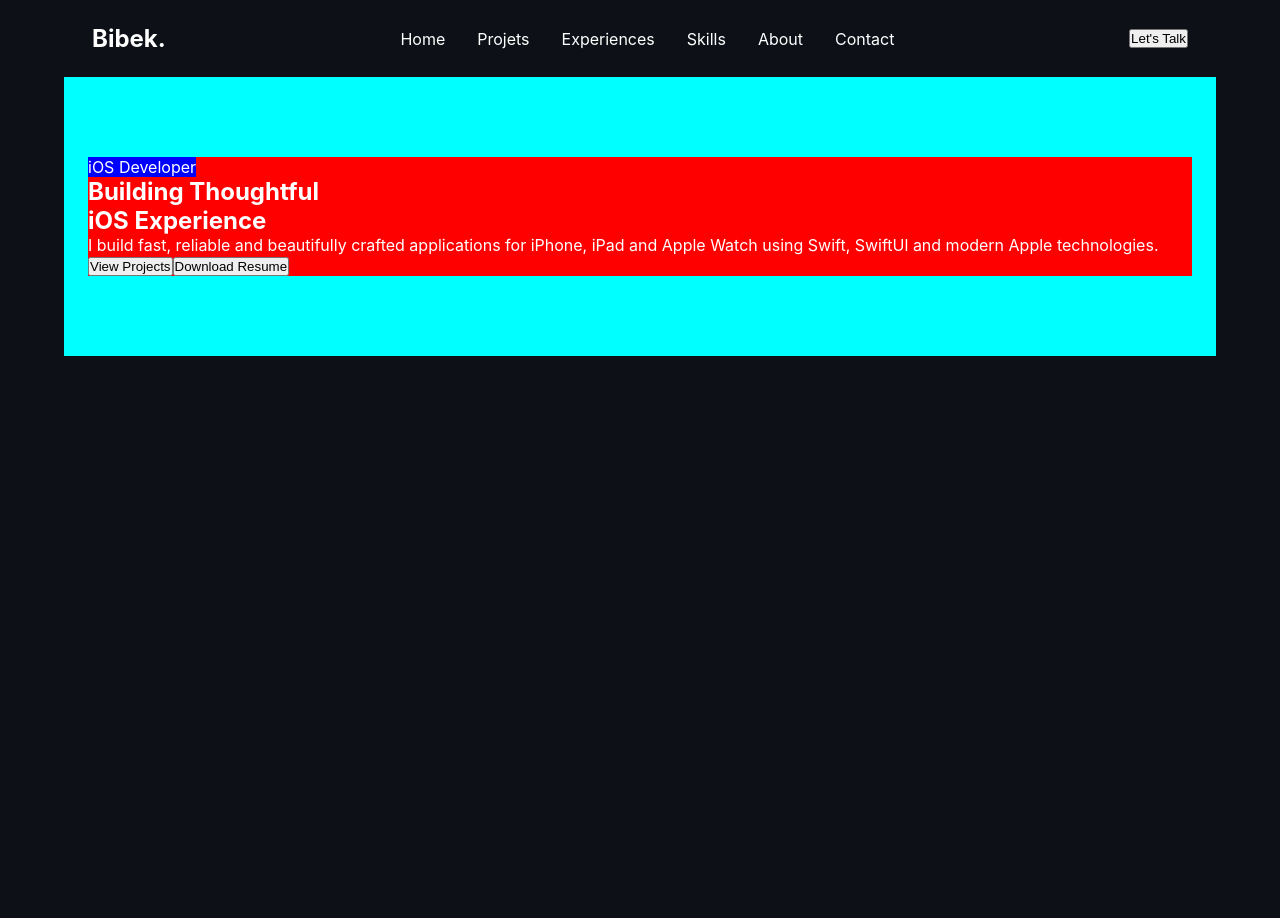
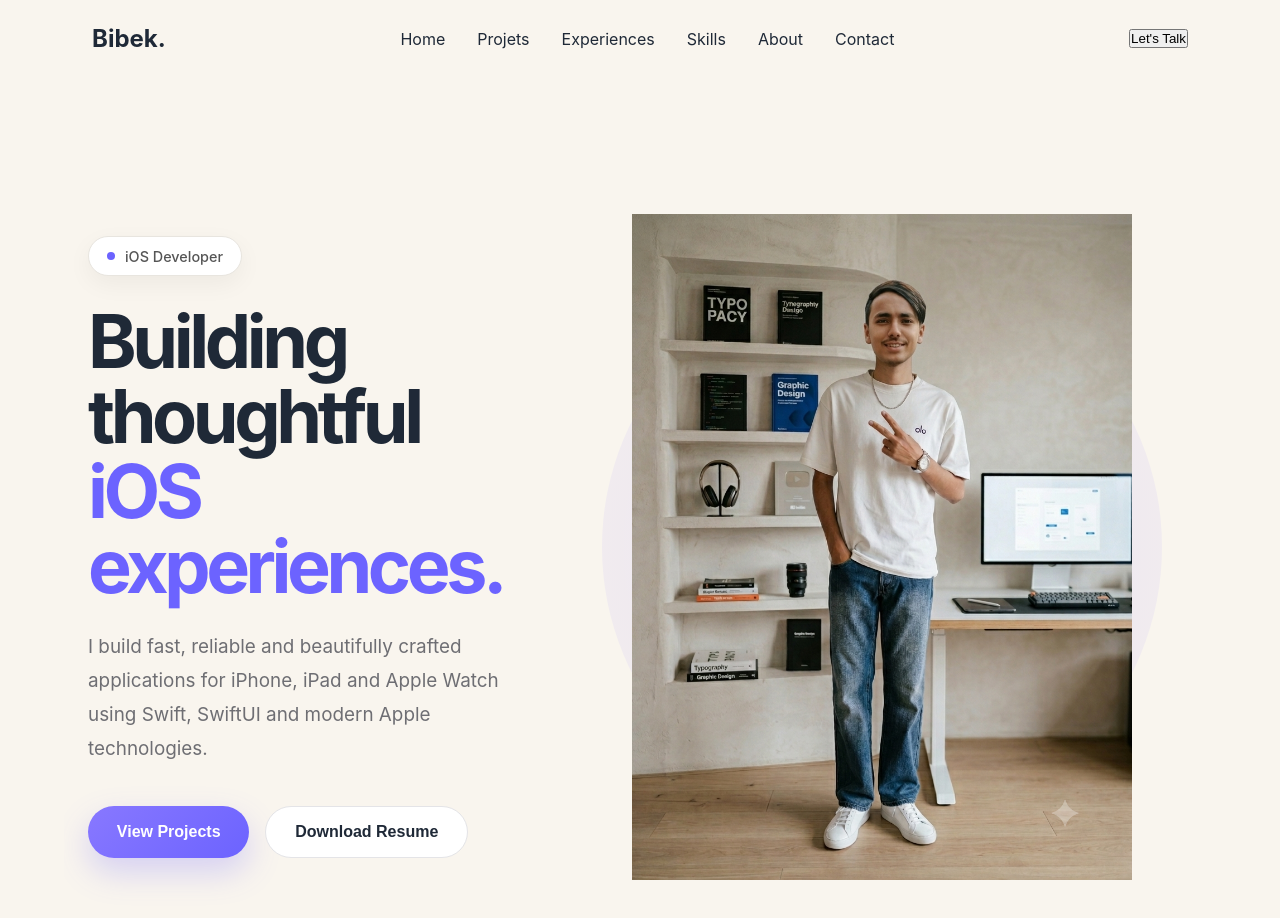
Before and after one commit to bibekupreti/Portfolio, a React app: page / in a window 1280 px wide. Shown: the top 918 px of the page. Before the commit the page ends 800 px from the top, so only its background shows below. Built offline with nearby package versions, Linux system fonts and the light colour scheme; the HTML template or start-up script is replaced by a standard one.

Commit message:
feat: Added image and css properties to the hero section

```diff
--- a/src/components/Hero.tsx
+++ b/src/components/Hero.tsx
@@ -1,4 +1,5 @@
 import { Container } from "./Container";
+import profileImage from '../assets/images/profile.png'
 import "../styles/hero.css"
 
 function Hero() {
@@ -6,36 +7,58 @@ function Hero() {
         <section className="hero">
             <Container>
                 <div className="hero-content">
+
                     <div className="hero-left">
+
                         <span className="hero-badge">
+                            <span className="badge-dot"></span>
                             iOS Developer
                         </span>
+
                         <h1>
-                            Building Thoughtful
+                            Building thoughtful
                             <br />
-                            iOS Experience
+                            <span>iOS experiences.</span>
                         </h1>
+
                         <p className="hero-description">
-                            I build fast, reliable and beautifully crafted applications for iPhone, iPad and Apple Watch using Swift, SwiftUl and modern Apple technologies.
+                            I build fast, reliable and beautifully crafted
+                            applications for iPhone, iPad and Apple Watch
+                            using Swift, SwiftUI and modern Apple technologies.
                         </p>
 
                         <div className="hero-actions">
-                            <button className="primary-btn">
+
+                            <button className="btn primary-btn">
                                 View Projects
                             </button>
 
-                            <button className="secondary-btn">
+                            <button className="btn secondary-btn">
                                 Download Resume
                             </button>
 
                         </div>
 
                     </div>
+
                     <div className="hero-right">
+
+                        <div className="hero-image-wrapper">
+
+                            <div className="hero-circle"></div>
+
+                            <img
+                                src={profileImage}
+                                alt="Bibek Upreti"
+                                className="hero-image"
+                            />
+
+                        </div>
+
                     </div>
+
                 </div>
             </Container>
-
         </section>
     )
 }
--- a/src/styles/global.css
+++ b/src/styles/global.css
@@ -5,7 +5,7 @@
 }
 
 body {
-    background-color: #0d1117;
-    color: white;
+    background:#F9F5EE;
+    color: #1F2937;
     font-family: Inter, system-ui, sans-serif;
 }
--- a/src/styles/hero.css
+++ b/src/styles/hero.css
@@ -1,15 +1,129 @@
 .hero {
-    padding: 80px 0;
-    background-color: cyan;
+    padding: 120px 0 80px;
+    overflow: hidden;
 }
+
 .hero-content {
     display: flex;
-    flex-direction: row;
+    align-items: center;
+    gap: 4rem;
 }
+
 .hero-left {
-    flex: 1;
-    background-color: red;
+    flex: 1.1;
+    display: flex;
+    flex-direction: column;
 }
+
 .hero-badge {
-    background-color: blue;
+    display: inline-flex;
+    align-items: center;
+    align-self: flex-start;
+    gap: 0.65rem;
+    padding: 0.65rem 1.1rem;
+    background: #ffffff;
+    border: 1px solid #e8e5df;
+    border-radius: 999px;
+    box-shadow: 0 8px 24px rgba(0, 0, 0, 0.05);
+    color: #555;
+    font-size: 0.9rem;
+    font-weight: 500;
 }
+
+.badge-dot {
+    width: 8px;
+    height: 8px;
+    border-radius: 50%;
+    background: #6c63ff;
+}
+
+.hero-left h1 {
+    margin-top: 1.75rem;
+    font-size: 4.6rem;
+    font-weight: 700;
+    line-height: 1.02;
+    letter-spacing: -0.06em;
+    color: #1f2937;
+}
+
+.hero-left h1 span {
+    color: #6c63ff;
+}
+
+.hero-description {
+    margin-top: 1.6rem;
+    max-width: 34rem;
+    color: #6e6e73;
+    font-size: 1.18rem;
+    line-height: 1.8;
+}
+
+.hero-actions {
+    display: flex;
+    gap: 1rem;
+    margin-top: 2.5rem;
+}
+
+.btn {
+    padding: 1rem 1.8rem;
+    border-radius: 999px;
+    font-size: 1rem;
+    font-weight: 600;
+    cursor: pointer;
+    transition: all 0.3s ease;
+}
+
+.primary-btn {
+    border: none;
+    color: #ffffff;
+    background: linear-gradient(135deg, #8878ff, #6c63ff);
+    box-shadow: 0 14px 32px rgba(108, 99, 255, 0.25);
+}
+
+.primary-btn:hover {
+    transform: translateY(-3px);
+}
+
+.secondary-btn {
+    background: #ffffff;
+    border: 1px solid #e4e4e7;
+    color: #1f2937;
+}
+
+.secondary-btn:hover {
+    background: #f7f7f8;
+}
+
+.hero-right {
+    flex: 0.9;
+    display: flex;
+    justify-content: center;
+    align-items: center;
+}
+
+.hero-image-wrapper {
+    position: relative;
+    width: 620px;
+    height: 700px;
+    display: flex;
+    justify-content: center;
+    align-items: center;
+}
+
+.hero-circle {
+    position: absolute;
+    width: 560px;
+    height: 560px;
+    border-radius: 50%;
+    background: radial-gradient(circle,
+            rgba(145, 123, 255, 0.18),
+            rgba(145, 123, 255, 0.04));
+    z-index: 1;
+}
+
+.hero-image {
+    position: relative;
+    width: 500px;
+    object-fit: contain;
+    z-index: 2;
+}
```
Also changed, not shown: src/assets/images/profile.png (added).
